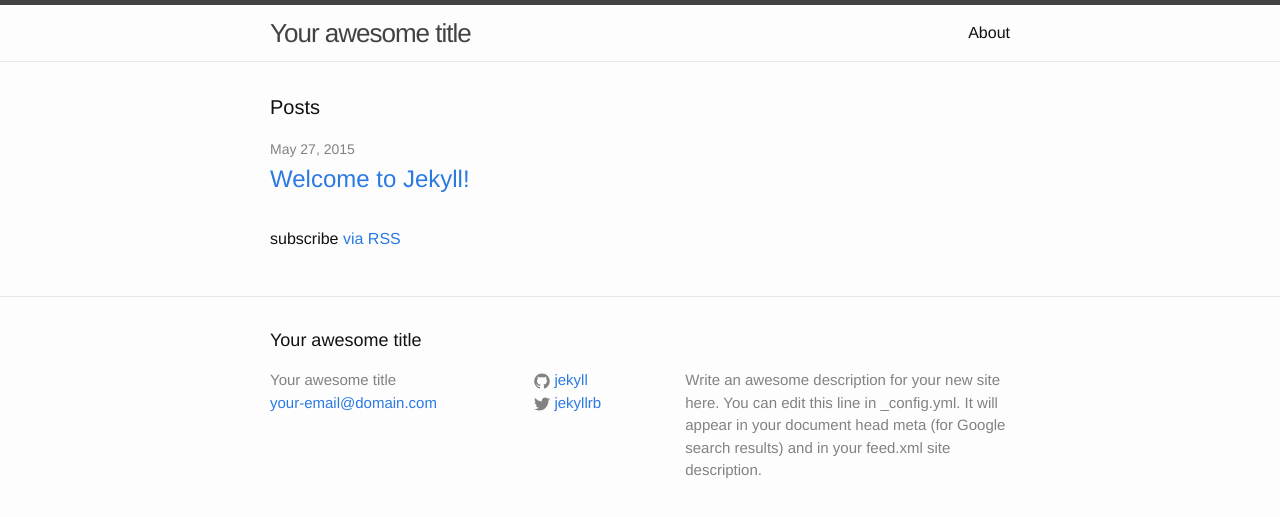
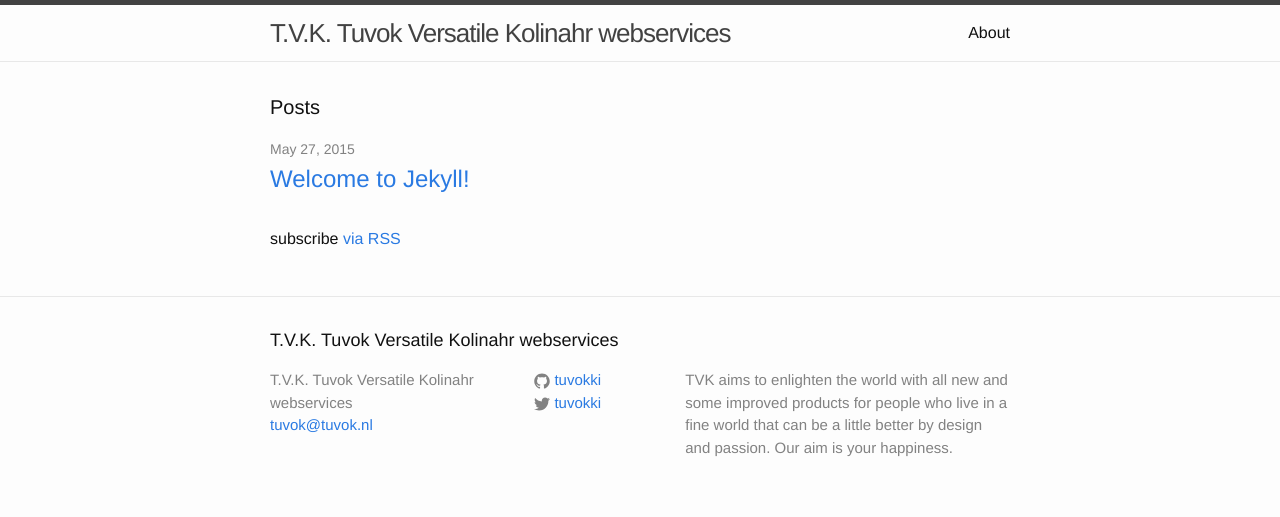
Before and after one commit to TuvokVersatileKolinahr/website, a Jekyll site: the page built from index.html, in a window 1280 px wide. Shown: the top 517 px of the page. Built offline with Jekyll 4.4.1, drawn with Linux system fonts in a browser that asks for light colours.

Commit message:
Metadata

```diff
--- a/_config.yml
+++ b/_config.yml
@@ -1,14 +1,15 @@
 # Site settings
-title: Your awesome title
-email: your-email@domain.com
+title: T.V.K. Tuvok Versatile Kolinahr webservices
+email: tuvok@tuvok.nl
 description: > # this means to ignore newlines until "baseurl:"
-  Write an awesome description for your new site here. You can edit this
-  line in _config.yml. It will appear in your document head meta (for
-  Google search results) and in your feed.xml site description.
+  TVK aims to enlighten the world with all new and some improved products
+  for people who live in a fine world that can be a little better by
+  design and passion. Our aim is your happiness.
 baseurl: "" # the subpath of your site, e.g. /blog/
-url: "http://yourdomain.com" # the base hostname & protocol for your site
-twitter_username: jekyllrb
-github_username:  jekyll
+url: "http://tvk.tuvok.nl" # the base hostname & protocol for your site
+twitter_username: tuvokki
+github_username:  tuvokki
 
 # Build settings
 markdown: kramdown
+highlighter: rouge
```
Also changed, not shown: 1 other file.
